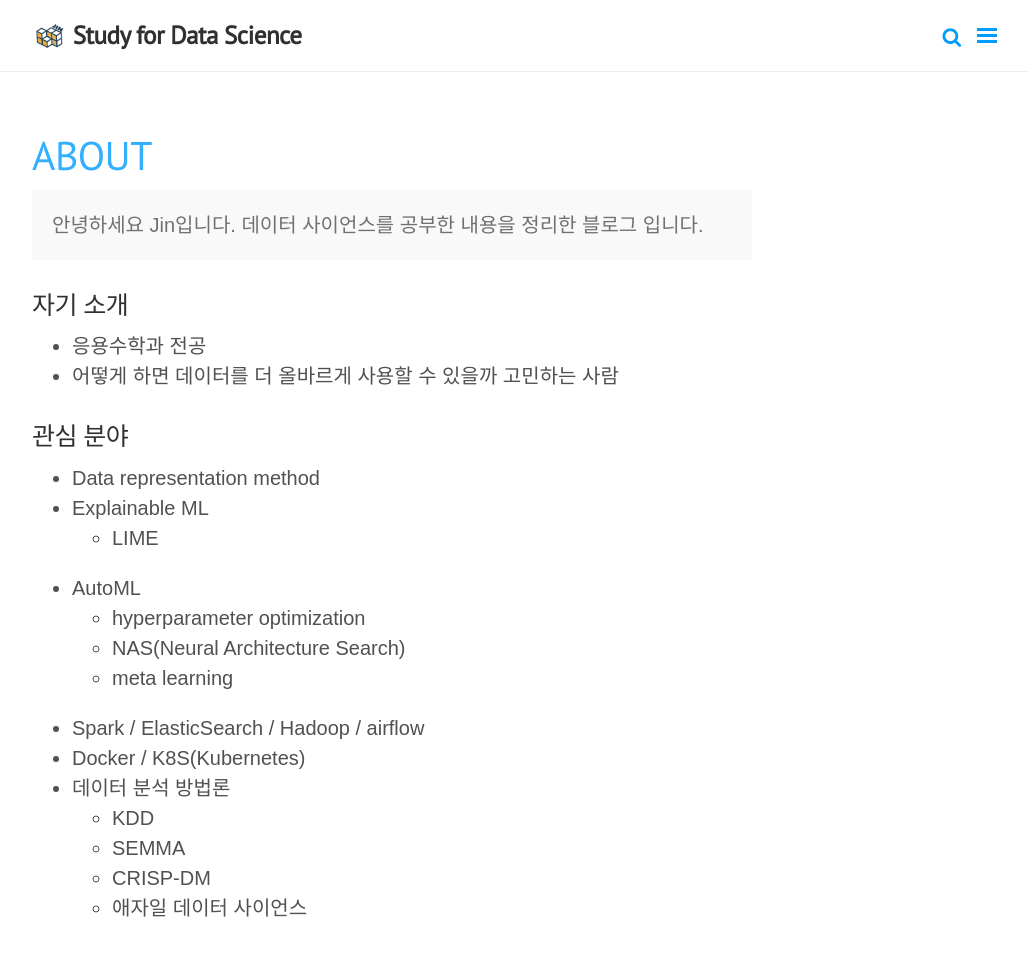
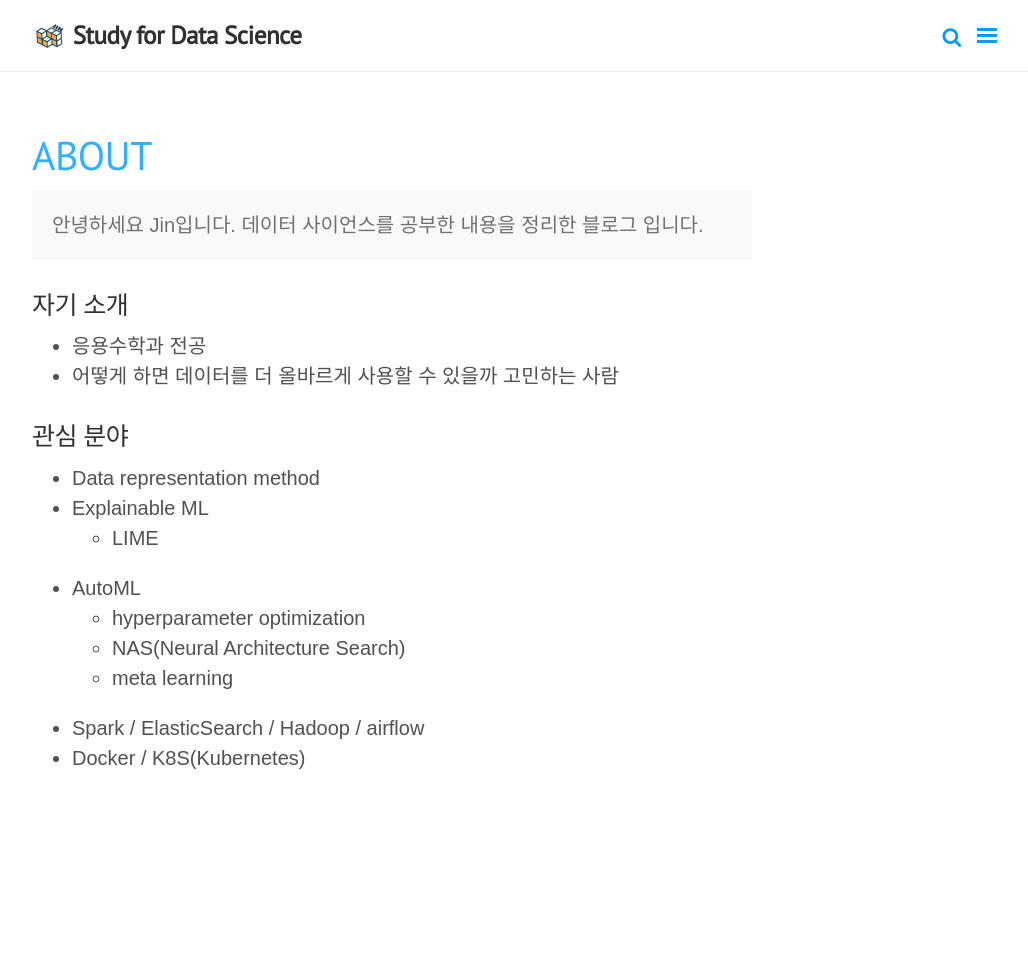
Before and after one commit to jin717/jin717.github.io, a Jekyll site: the page built from about.md, in a window 1280 px wide and 1003 px high. Shown: the top 956 px of the window, without its empty margins (248-1276 px from the left). Built offline with Jekyll 4.4.1, drawn with Linux system fonts in a browser that asks for light colours; nearby versions of some CDN libraries; some web fonts are replaced; comment, search, counter and statistics services are not loaded.

Commit message:
update introduction

```diff
--- a/_config.yml
+++ b/_config.yml
@@ -25,14 +25,10 @@
 # About/contact
 author:
   name: Jin
-  description: <strong>데이터가 삶에 의미 있기를</strong>
-#  gravatar:  # md5 hash of your email address
+  description: <strong>데이터 사이언스 관련 개인 학습 블로그입니다.</strong>
   contact:
     # linkedin:  https://www.linkedin.com/in/lizhihao
     github:    https://github.com/jin717
-    # facebook:  <hide>
-    # twitter:   https://twitter.com/Li_Zhihao
-    # weibo:     http://weibo.com/41173780
     email:     wlsgur717@naver.com
 
 # Navigation (2nd level links supported)
@@ -42,17 +38,12 @@
   Categories:
     - '/blog/categories/'
     - { Machine learning: '/blog/categories/#machine_learning'}
-#    - { Deep learning: '/blog/categories/#deep_learning'}
     - { Statistics: '/blog/categories/#statistics'}
     - { Papers: '/blog/categories/#papers' }
     - { Python: '/blog/categories/#python' }
     - { Data engineering: '/blog/categories/#data_engineering' }
-    - { Algorithm: '/blog/categories/#algorithm' }
-    - { Devops: '/blog/categories/#devops'}
-#    - { Categories: '/blog/categories/' }
+#    - { Algorithm: '/blog/categories/#algorithm' }
     - { Others: '/blog/categories/#others' }
-
-
     - { Tags: '/blog/tags/' }
   About:
     - '/about/'
--- a/about.md
+++ b/about.md
@@ -22,8 +22,3 @@
     - meta learning
 - Spark / ElasticSearch / Hadoop / airflow
 - Docker / K8S(Kubernetes)
-- 데이터 분석 방법론
-    - KDD
-    - SEMMA
-    - CRISP-DM
-    - 애자일 데이터 사이언스
```
